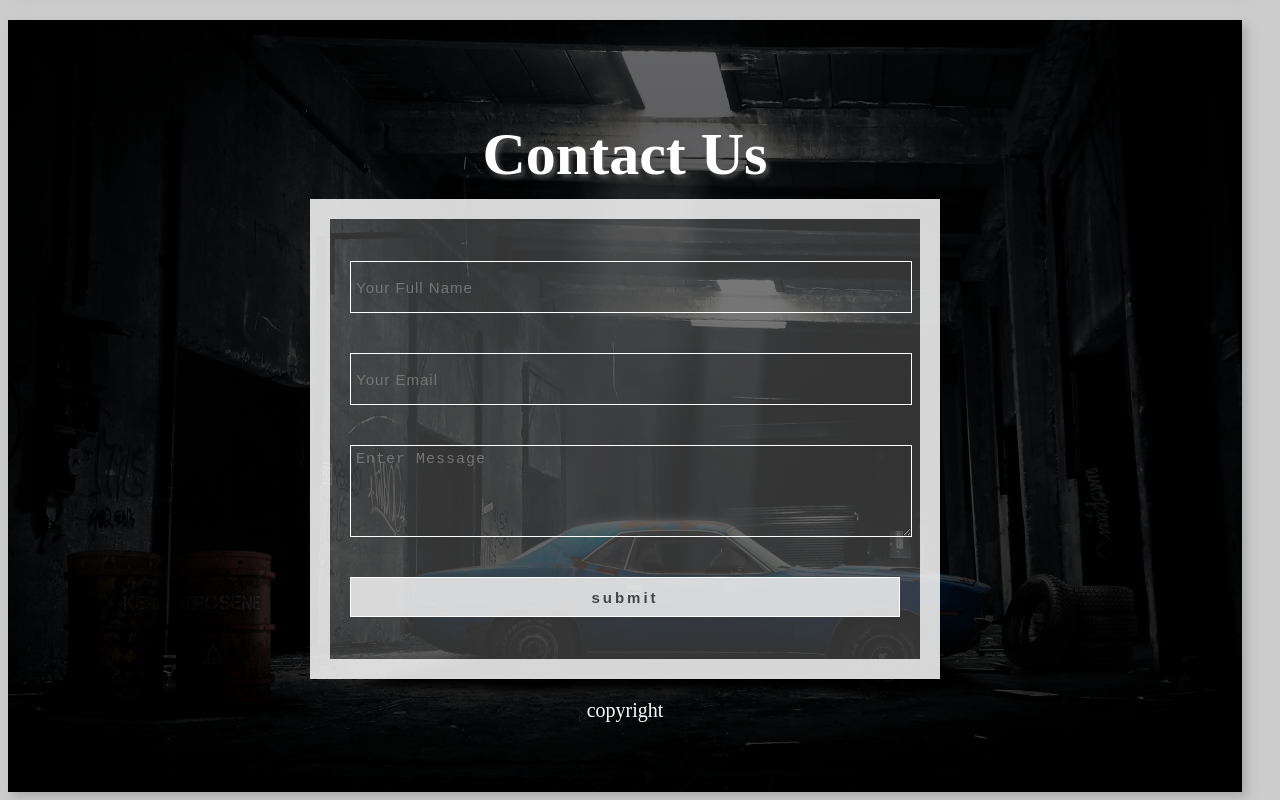
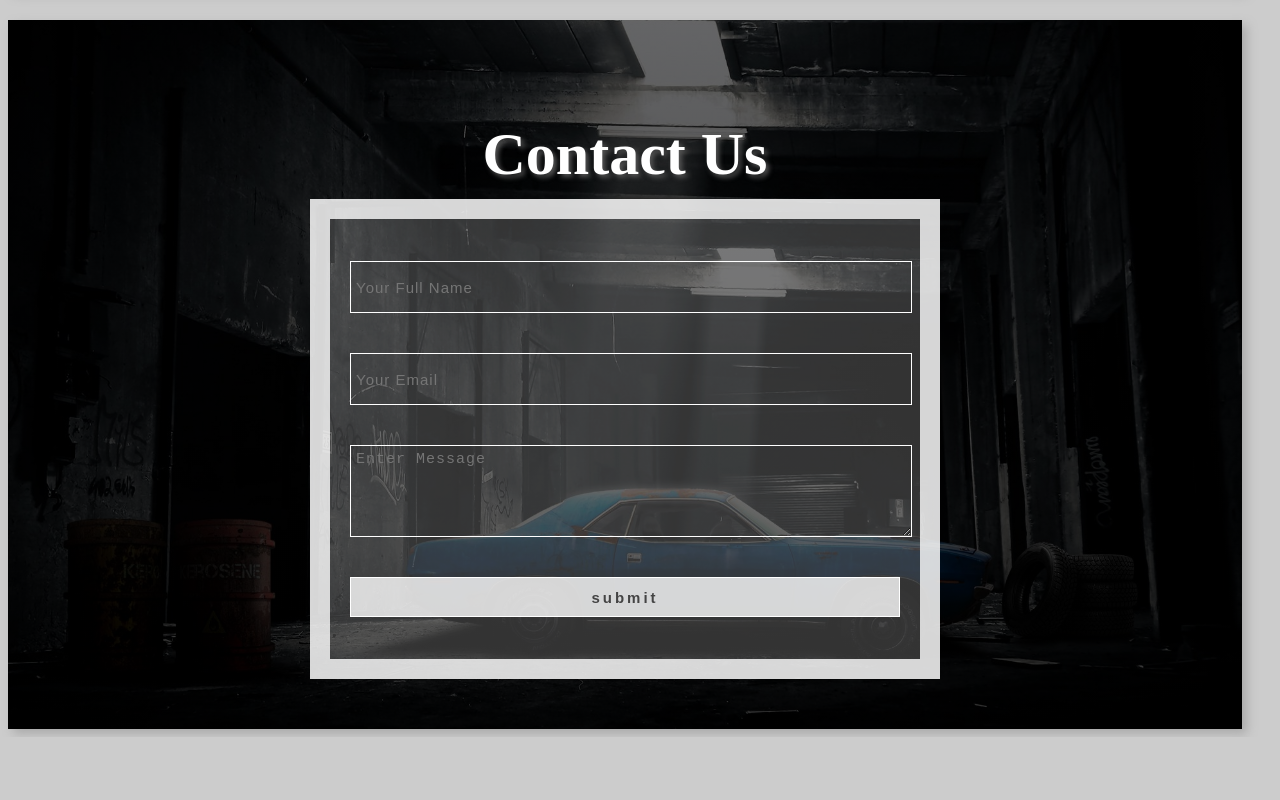
Before and after one commit to IG-Kim2511/Cars-HCJ-2021-0206-P, a plain HTML site: page index.html in a window 1280 px wide. Shown: the part 3635-4435 px from the top of the page. After the commit the page ends 4372 px from the top, so only its background shows below. Drawn offline with Linux system fonts and the light colour scheme.

Commit message:
fin for  now

```diff
--- a/index.html
+++ b/index.html
@@ -113,8 +113,7 @@
           <textarea class="form-input" placeholder="Enter Message"></textarea>
           <input type="submit" value="submit" class="form-btn" />
         </form>
-        <p class="copyright">copyright</p>
-      </section>
+       </section>
     </div>
 
     <script src="script.js"></script>
```
